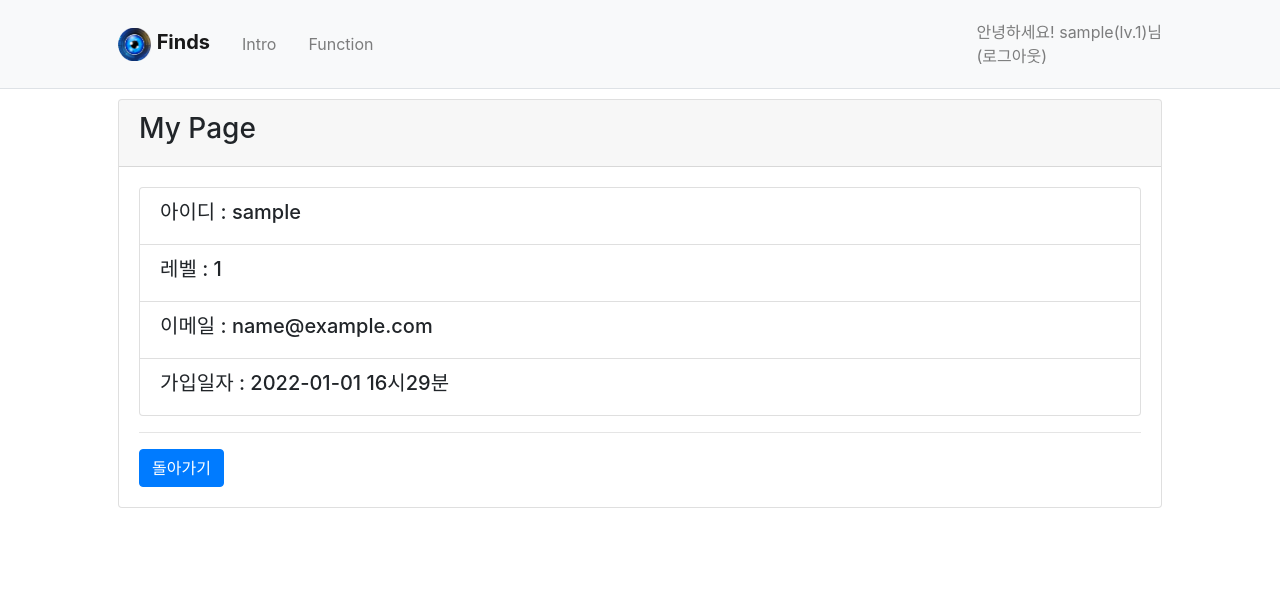
After one commit to Mangbung2/Forensics_SNU, a Django app: page /bbs/mypage/ in a window 1280 px wide. The commit adds this page. Shown: the top 607 px of the page. Run offline with Django 3.2, Linux system fonts and the light colour scheme; the visitor is signed in with stand-in values (Sample User, id 1); some libraries are stand-ins or nearby versions.

Commit message:
마이페이지 오픈 및 디자인수정

```diff
--- a/bbs/urls.py
+++ b/bbs/urls.py
@@ -11,6 +11,7 @@ urlpatterns = [
     path('', base_views.index, name='index'),
     path('<int:question_id>/', base_views.detail, name='detail'),
     path('intro/', base_views.intro, name='intro'),
+    path('mypage/', base_views.mypage, name='mypage'),
     #functions
     path('function/', base_views.function, name='function'),
 
--- a/bbs/views/base_views.py
+++ b/bbs/views/base_views.py
@@ -1,6 +1,7 @@
 from django.core.paginator import Paginator
 from django.shortcuts import render, get_object_or_404
 from django.db.models import Q, Count
+from django.contrib.auth.decorators import login_required
 from ..models import Question
 
 
@@ -72,3 +73,9 @@ def function(request):
         'bbs/function.html',
         context
     )
+@login_required(login_url='common:login')
+def mypage(request):
+    return render(
+        request,
+        'bbs/mypage.html'
+    )
--- /dev/null
+++ b/templates/bbs/mypage.html
@@ -0,0 +1,29 @@
+{% extends 'base.html' %}
+{% load bbs_filter %}
+{% block content %}
+
+    <!--메인콘텐츠 시작-->
+    <!--함수선택Navbar-->
+    <div class="container px-4 px-lg-5" style="margin-top: 10px;">
+        <div class="card">
+            <div class="card-header">
+                <h3>My Page</h3>
+            </div>
+            <div class="card-body">
+              <ul class="list-group">
+                <li class="list-group-item"><h5>아이디 : {{user.username}}</h5></li>
+                <li class="list-group-item"><h5>레벨 : {{user.profile.level}}</h5></li>
+                <li class="list-group-item"><h5>이메일 : {{user.email}}</h5></li>
+                <li class="list-group-item"><h5>가입일자 : {{user.date_joined | date:'Y-m-d H시i분'}}</h5></li>
+              </ul>
+              <hr>
+              <a href="{% url 'bbs:index' %}" class="btn btn-primary">돌아가기</a>
+            </div>
+          </div>
+    </div>
+
+{% endblock %}
+
+{% block script %}
+
+{% endblock %}
--- a/templates/navbar.html
+++ b/templates/navbar.html
@@ -18,9 +18,14 @@
                 <ul class="navbar-nav">
                     <li class="nav-item">
                         {% if user.is_authenticated %}
-                        <a class="nav-link" href="{% url 'common:logout' %}">
-                            안녕하세요! {{user.username}}(lv:{{user.profile.level}})님 (로그아웃)
+                        <div>
+                        <a class="nav-link" style="padding:0px;" href="{% url 'bbs:mypage' %}">
+                            안녕하세요! {{user.username}}(lv.{{user.profile.level}})님
                         </a>
+                        <a class="nav-link" style="padding:0px;" href="{% url 'common:logout' %}">
+                            (로그아웃)
+                        </a>
+                        </div>
                         {% else %}
                         <a class="nav-link" href="{% url 'common:login' %}">
                             로그인
```
Also changed, not shown: templates/bbs/question_detail.html (+14 -8 lines).
